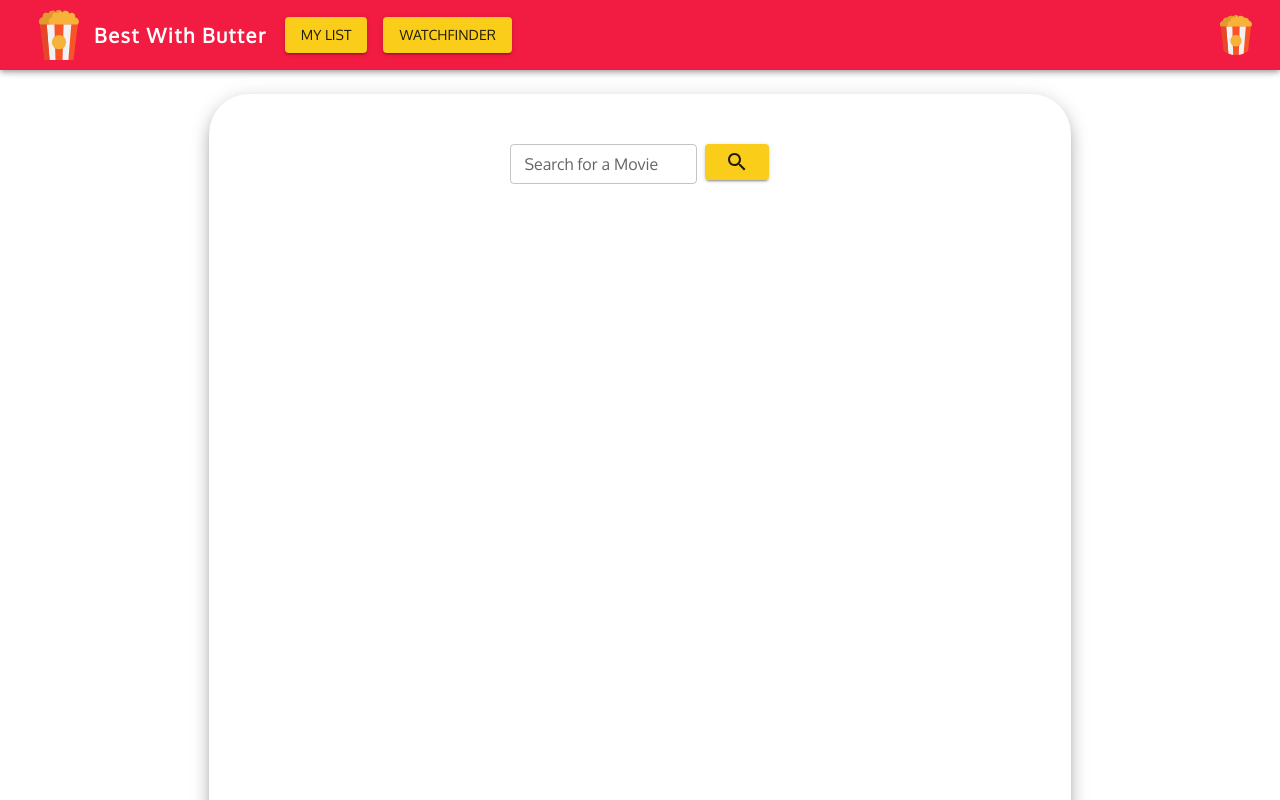
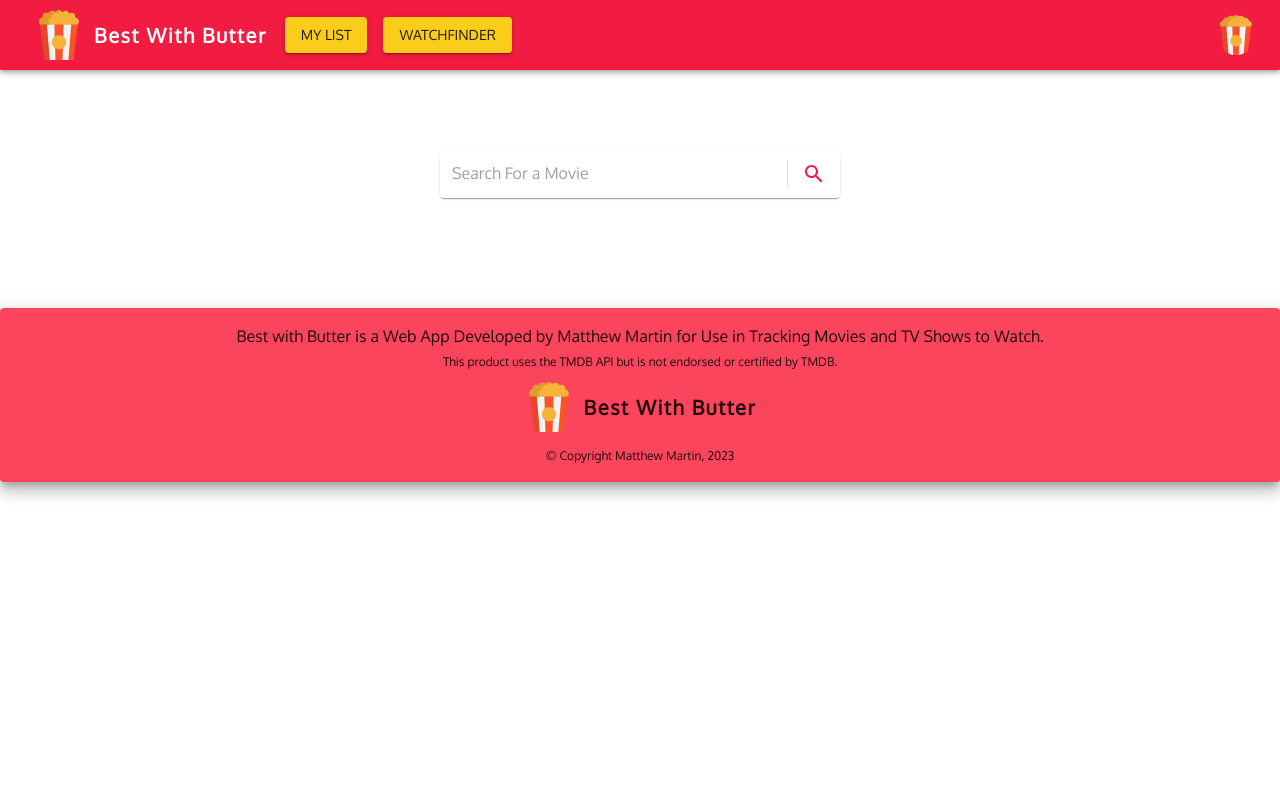
Before and after one commit to mkmcary/bestwithbutter, a React (Vite) app in the folder frontend/: page /watchfinder in a window 1280 px wide. Shown: the top 800 px of the page. Built offline with nearby package versions, Linux system fonts and the light colour scheme.

Commit message:
Restyle Search (#5)
* Extracting ContentWrapper.

* Update search styling.

```diff
--- a/frontend/src/App.tsx
+++ b/frontend/src/App.tsx
@@ -28,38 +28,14 @@ const theme = createTheme({
 function App() {
   return (
     <Box>
+      <ApiContextProvider>
         <ThemeProvider theme={theme}>
           <CssBaseline />
           <NavBar />
-        <Box
-          sx={{
-            display: "flex",
-            justifyContent: "center",
-            alignItems: "center",
-            p: 3,
-          }}
-        >
-          <Paper
-            elevation={10}
-            sx={{
-              borderRadius: 10,
-              width: "70%",
-              height: "100%",
-              maxWidth: 1000,
-              minHeight: 1000,
-              justifyContent: "center",
-              alignItems: "center",
-              textAlign: "center",
-              p: 5,
-            }}
-          >
-            <ApiContextProvider>
           <Outlet />
-            </ApiContextProvider>
-          </Paper>
-        </Box>
           <Footer />
         </ThemeProvider>
+      </ApiContextProvider>
     </Box>
   );
 }
--- /dev/null
+++ b/frontend/src/components/ContentWrapper/index.tsx
@@ -0,0 +1,26 @@
+import { Paper } from "@mui/material";
+
+type ContentWrapperProps = {
+  children: JSX.Element | JSX.Element[];
+};
+
+function ContentWrapper({ children }: ContentWrapperProps) {
+  return (
+    <Paper
+      elevation={10}
+      sx={{
+        borderRadius: "25px",
+        width: "100%",
+        height: "100%",
+        justifyContent: "center",
+        alignItems: "center",
+        textAlign: "center",
+        p: "10px",
+      }}
+    >
+      {children}
+    </Paper>
+  );
+}
+
+export default ContentWrapper;
--- a/frontend/src/components/Footer/index.tsx
+++ b/frontend/src/components/Footer/index.tsx
@@ -3,19 +3,20 @@ import Logo from "../Logo";
 
 function Footer() {
   return (
-    <Box>
     <Paper
       elevation={10}
       sx={{
+        display: "flex",
         width: "100%",
-          height: 200,
+        minHeight: "20vh",
         backgroundColor: "#FA455D",
+        alignItems: "center",
         justifyContent: "center",
-          alignItems: "center",
         textAlign: "center",
         p: 2,
       }}
     >
+      <div>
         <Typography variant="body1">
           Best with Butter is a Web App Developed by Matthew Martin for Use in
           Tracking Movies and TV Shows to Watch.
@@ -25,14 +26,20 @@ function Footer() {
           This product uses the TMDB API but is not endorsed or certified by
           TMDB.
         </Typography>
-        <Box>
+        <Box
+          sx={{
+            display: "flex",
+            width: "100%",
+            justifyContent: "center",
+          }}
+        >
           <Logo />
         </Box>
         <Typography variant="caption">
           &copy; Copyright Matthew Martin, 2023
         </Typography>
+      </div>
     </Paper>
-    </Box>
   );
 }
 
--- a/frontend/src/components/ListTable/index.tsx
+++ b/frontend/src/components/ListTable/index.tsx
@@ -1,15 +1,5 @@
-import * as React from "react";
-
-import {
-  Table,
-  TableBody,
-  TableCell,
-  TableContainer,
-  TableHead,
-  TableRow,
-  Paper,
-  Typography,
-} from "@mui/material";
+import { Paper, Grid } from "@mui/material";
+import ContentWrapper from "../ContentWrapper";
 import MovieNode, { MovieDetails } from "../MovieNode";
 
 interface ListTableProps {
@@ -18,24 +8,17 @@ interface ListTableProps {
 
 export default function ListTable({ movies }: ListTableProps) {
   return (
-    <TableContainer
-      component={Paper}
-      sx={{ borderRadius: 5, backgroundColor: "#fef9e1" }}
-    >
-      <Table sx={{ minWidth: 650 }} aria-label="simple table">
-        <TableBody>
+    <Grid container spacing={"30px"}>
       {movies != null &&
         movies.map((movie) => {
           return (
-                <TableRow>
-                  <TableCell>
+            <Grid item xs={12} md={6} lg={4}>
+              <ContentWrapper>
                 <MovieNode movie={movie} />
-                  </TableCell>
-                </TableRow>
+              </ContentWrapper>
+            </Grid>
           );
         })}
-        </TableBody>
-      </Table>
-    </TableContainer>
+    </Grid>
   );
 }
--- a/frontend/src/components/MovieNode/index.tsx
+++ b/frontend/src/components/MovieNode/index.tsx
@@ -41,8 +41,16 @@ function MovieNode({ movie }: MovieNodeProps) {
   };
 
   return (
-    <Box>
-      <Grid container>
+    <Box sx={{ textAlign: "left" }}>
+      <Box sx={{ m: "10px" }}>
+        <Typography variant="h4" sx={{ fontWeight: 700 }}>
+          {movie.title}
+        </Typography>
+      </Box>
+
+      <Divider />
+
+      <Grid container sx={{ my: "10px", mb: "10px" }}>
         <Grid
           item
           xs={4}
@@ -64,14 +72,6 @@ function MovieNode({ movie }: MovieNodeProps) {
           />
         </Grid>
         <Grid item xs={8}>
-          <Box sx={{ m: "10px" }}>
-            <Typography variant="h4" sx={{ fontWeight: 700 }}>
-              {movie.title}
-            </Typography>
-          </Box>
-
-          <Divider />
-
           <Box sx={{ m: "10px", minHeight: "300px" }}>
             <Typography variant="h6" sx={{ fontWeight: 600, mb: "5px" }}>
               {formatDateString(movie.release_date)}
@@ -81,14 +81,14 @@ function MovieNode({ movie }: MovieNodeProps) {
             </Typography>
             <Typography>{movie.overview}</Typography>
           </Box>
-
-          <Divider />
-
-          <Box sx={{ m: "10px" }}>
-            <Typography variant="caption">TMDB ID: {movie.id}</Typography>
-          </Box>
         </Grid>
       </Grid>
+
+      <Divider />
+
+      <Box sx={{ m: "10px" }}>
+        <Typography variant="caption">TMDB ID: {movie.id}</Typography>
+      </Box>
     </Box>
   );
 }
--- a/frontend/src/components/SearchBar/index.tsx
+++ b/frontend/src/components/SearchBar/index.tsx
@@ -1,5 +1,12 @@
 import { useState } from "react";
-import { Button, TextField } from "@mui/material";
+import {
+  Button,
+  TextField,
+  Paper,
+  IconButton,
+  InputBase,
+  Divider,
+} from "@mui/material";
 import SearchIcon from "@mui/icons-material/Search";
 
 interface SearchBarProps {
@@ -11,7 +18,7 @@ function SearchBar(props: SearchBarProps) {
 
   return (
     <div>
-      <TextField
+      {/* <TextField
         id="search-bar"
         className="text"
         onInput={(e: any) => {
@@ -20,7 +27,7 @@ function SearchBar(props: SearchBarProps) {
         label="Search for a Movie"
         variant="outlined"
         placeholder="Search..."
-        size="small"
+        size="large"
         name="snippet"
       />
       <Button
@@ -30,7 +37,30 @@ function SearchBar(props: SearchBarProps) {
         sx={{ ml: 1 }}
       >
         <SearchIcon />
-      </Button>
+      </Button> */}
+
+      <Paper
+        component="form"
+        sx={{ p: "2px 4px", display: "flex", alignItems: "center", width: 400 }}
+      >
+        <InputBase
+          sx={{ ml: 1, flex: 1 }}
+          placeholder="Search For a Movie"
+          inputProps={{ "aria-label": "search for a movie" }}
+          onInput={(e: any) => {
+            setSnippet(e.target.value as string);
+          }}
+        />
+        <Divider sx={{ height: 28, m: 0.5 }} orientation="vertical" />
+        <IconButton
+          type="button"
+          sx={{ p: "10px" }}
+          aria-label="search"
+          onClick={() => props.search(snippet)}
+        >
+          <SearchIcon color="primary" />
+        </IconButton>
+      </Paper>
     </div>
   );
 }
--- a/frontend/src/routes/homepage.tsx
+++ b/frontend/src/routes/homepage.tsx
@@ -1,12 +1,15 @@
 import { Box, Typography, Button } from "@mui/material";
+import ContentWrapper from "../components/ContentWrapper";
 
 function HomePage() {
   return (
-    <Box>
-      <Typography>Hello There!</Typography>
-      <Button variant="contained" color="secondary">
-        Press me
-      </Button>
+    <Box sx={{ minHeight: "70vh", p: "20px" }}>
+      <ContentWrapper>
+        <Typography>Hello There!</Typography>
+        <Button variant="contained" color="secondary">
+          Press me
+        </Button>
+      </ContentWrapper>
     </Box>
   );
 }
--- a/frontend/src/routes/search.tsx
+++ b/frontend/src/routes/search.tsx
@@ -1,11 +1,10 @@
-import { Box, Typography } from "@mui/material";
+import { Box } from "@mui/material";
 import SearchBar from "../components/SearchBar";
 
 import { useState, useContext } from "react";
 import { ApiContext } from "../context/ApiContext";
 
 import ListTable from "../components/ListTable";
-import MovieNode from "../components/MovieNode";
 
 export interface MovieDetails {
   id: number;
@@ -29,12 +28,15 @@ function SearchPage() {
   };
 
   return (
-    <Box>
-      <div style={{ padding: 10 }}>
-        <SearchBar search={search} />
-      </div>
-      {results && <ListTable movies={results} />}
-    </Box>
+    <div>
+      <Box sx={{ display: "flex", p: "30px", justifyContent: "center" }}>
+        <div style={{ marginTop: "50px", marginBottom: "20px" }}>
+          <SearchBar search={search} />
+        </div>
+      </Box>
+
+      <Box sx={{ p: "30px" }}>{results && <ListTable movies={results} />}</Box>
+    </div>
   );
 }
 
```
Lines whose indentation alone changed are shown as unchanged.
